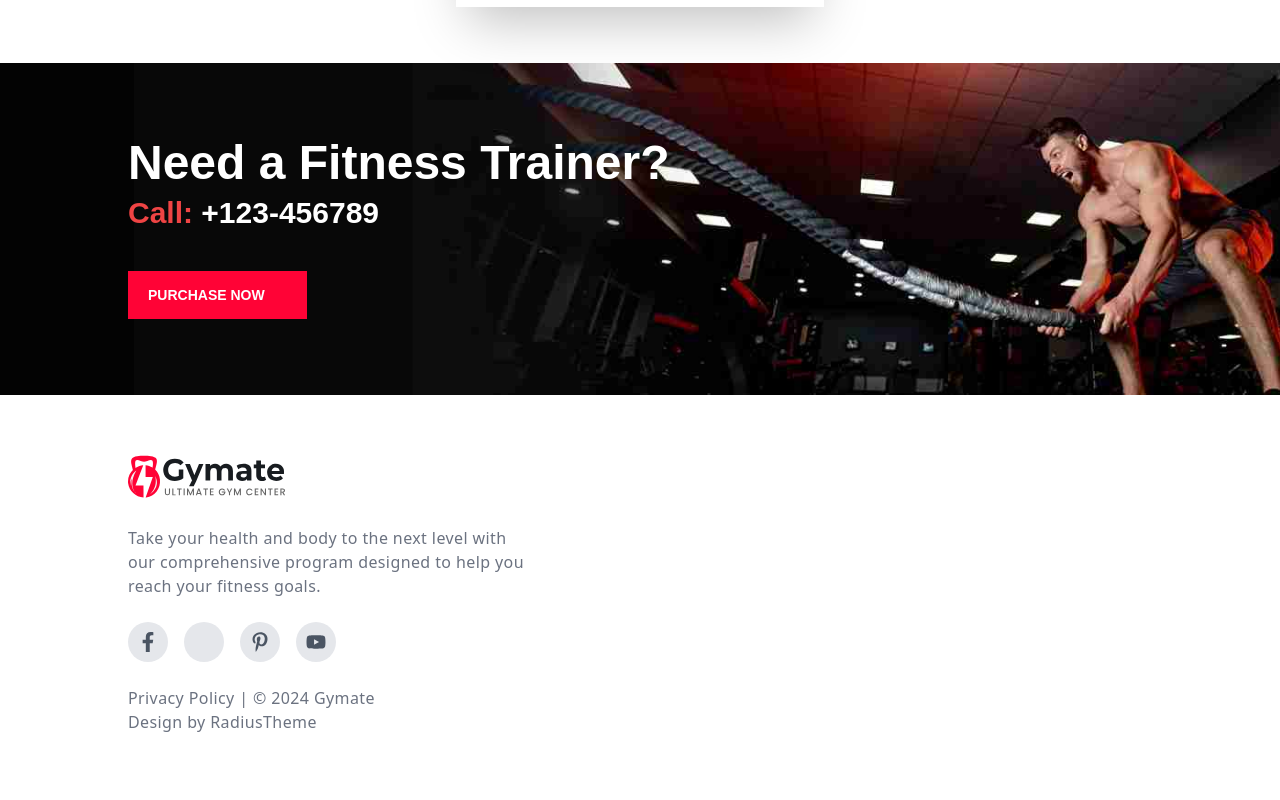
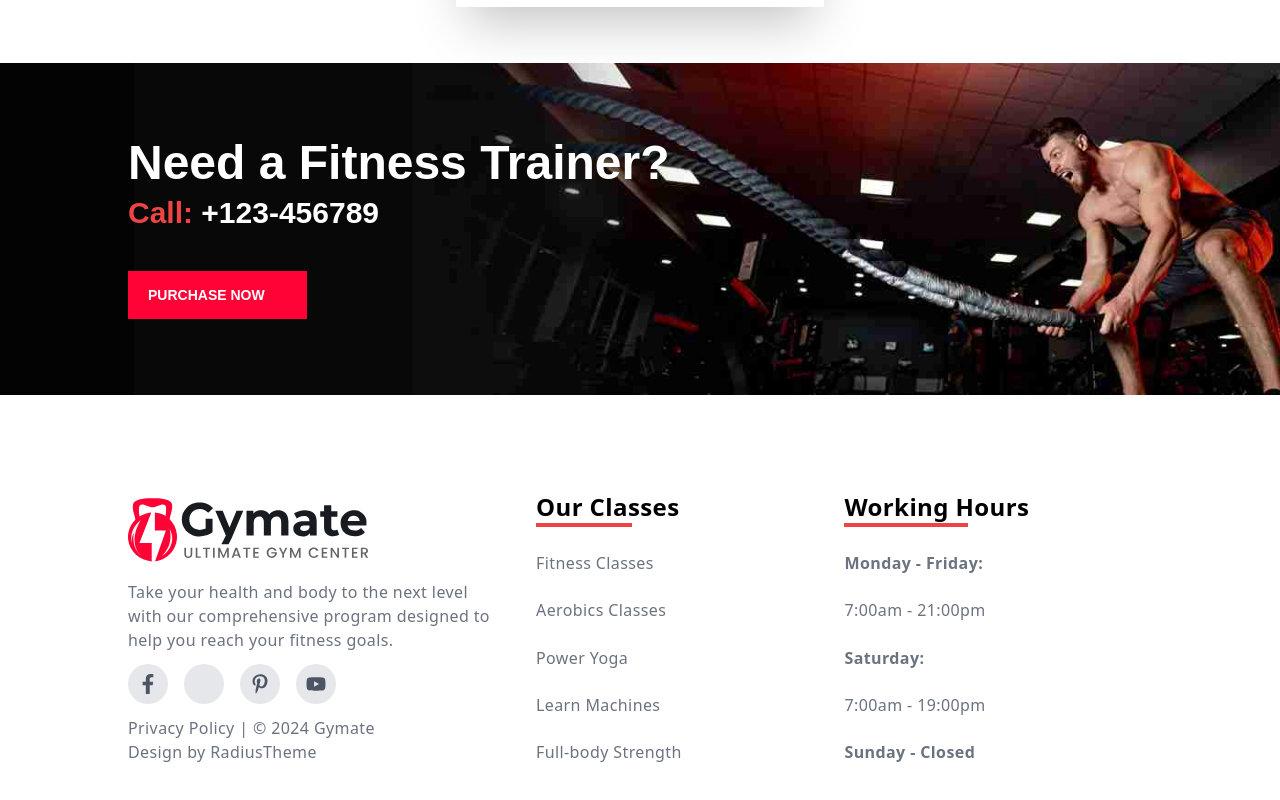
Before and after one commit to PawelWydra/Gymate-main, a React (Create React App) app: page / in a window 1280 px wide. Shown: the part 9561-10361 px from the top of the page. Built offline with nearby package versions, Linux system fonts and the light colour scheme; some icons are missing.

Commit message:
feat: add footer

```diff
--- a/src/components/footer/footer.jsx
+++ b/src/components/footer/footer.jsx
@@ -6,38 +6,41 @@ import { socialIcons, paragraph } from "./footerData.jsx";
 function Footer() {
   return (
     <SectionContainer bg="#fff">
-      <div className="flex flex-col md:flex-row gap-10 text-gray-500 tracking-wide font-sans">
-        <div className="flex flex-col gap-6 basis-1/2 ">
-          <img className="w-1/2 lg:w-1/3" src={logo} alt="" />
-          <p className="md:max-w-[25rem]">{paragraph}</p>
+      <div className="py-10 flex flex-col justify-between md:flex-row gap-10 text-gray-500 tracking-wide font-sans">
+        <div className="flex flex-col items-center md:items-start gap-3 flex-[3_3] ">
+          <img className="w-1/2 lg:w-1/3 min-w-[15rem]" src={logo} alt="" />
+          <p className="max-w-[25rem]">{paragraph}</p>
           <div className="flex gap-4">
             {socialIcons.map((socialIcon, index) => (
               <SocialIcon key={index} icon={socialIcon.icon} />
             ))}
           </div>
-          <div className="dec">
-            {" "}
+          <div className="dec w-full flex flex-col items-center md:items-start">
             <p className="rights">Privacy Policy | © 2024 Gymate</p>
             <p className="rights">Design by RadiusTheme</p>
           </div>
         </div>
-        <div className="basis-1/4">
-          <h1></h1>
-          <span></span>
-          <p></p>
-          <p></p>
-          <p></p>
-          <p></p>
-          <p></p>
+        <div className="min-h-60 flex-auto flex items-center md:items-start flex-col justify-between ">
+          <div className="flex flex-col max-w-fit">
+            <h1 className="text-2xl font-bold text-black">Our Classes </h1>
+            <span className="bg-red-500 h-1 w-2/3 mb-auto" />
+          </div>
+          <a href="#">Fitness Classes</a>
+          <a href="#">Aerobics Classes</a>
+          <a href="#">Power Yoga</a>
+          <a href="#">Learn Machines</a>
+          <a href="#">Full-body Strength</a>
         </div>
-        <div className="basis-1/4">
-          <h1></h1>
-          <span></span>
-          <p></p>
-          <p></p>
-          <p></p>
-          <p></p>
-          <p></p>
+        <div className="min-h-60 flex-auto flex items-center md:items-start flex-col justify-between ">
+          <div className="flex flex-col max-w-fit">
+            <h1 className="text-2xl font-bold text-black">Working Hours</h1>
+            <span className="bg-red-500 h-1 w-2/3 mb-auto" />
+          </div>
+          <p className="font-bold">Monday - Friday:</p>
+          <p>7:00am - 21:00pm</p>
+          <p className="font-bold">Saturday:</p>
+          <p>7:00am - 19:00pm</p>
+          <p className="font-bold">Sunday - Closed</p>
         </div>
       </div>
     </SectionContainer>
```
